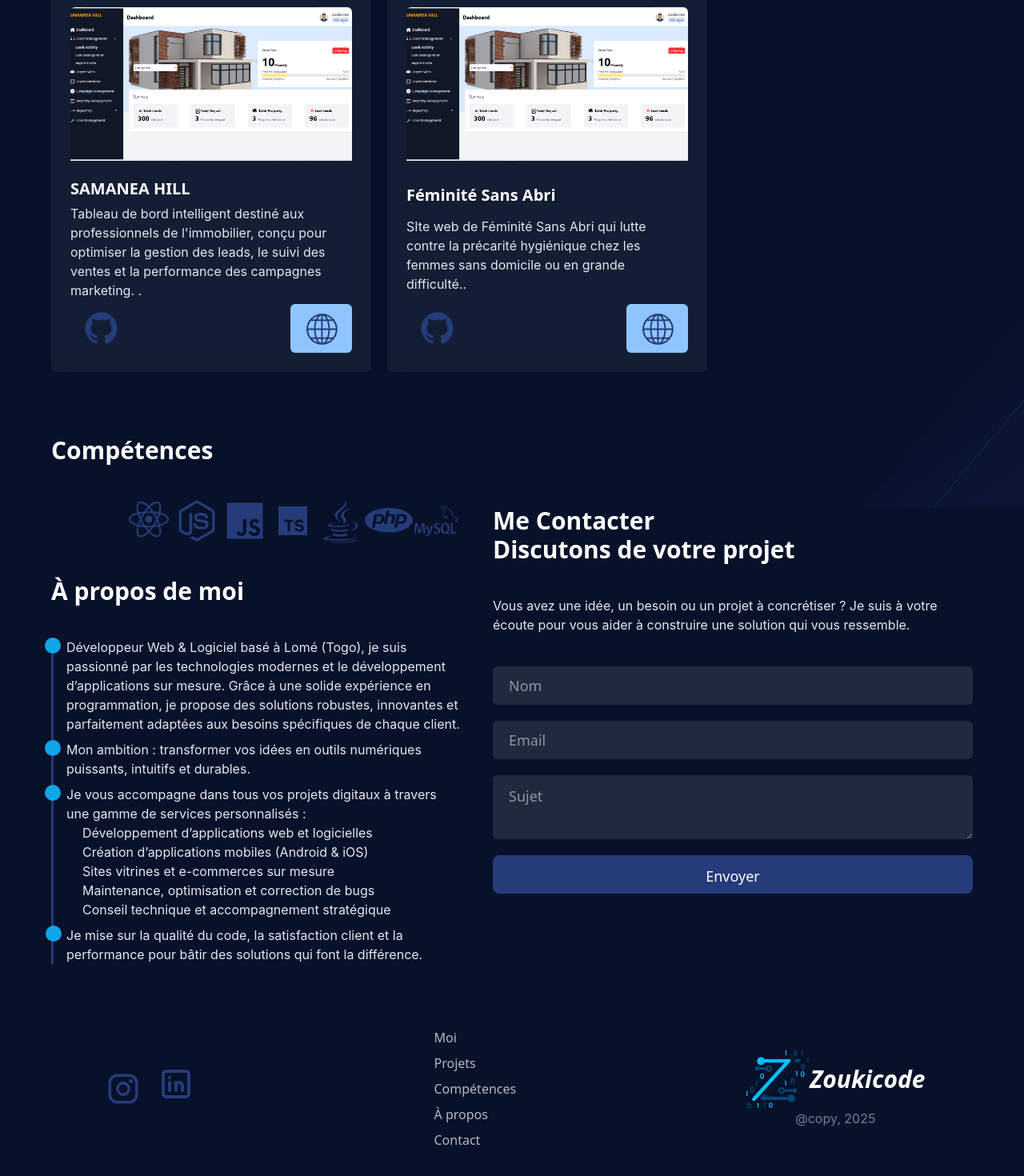
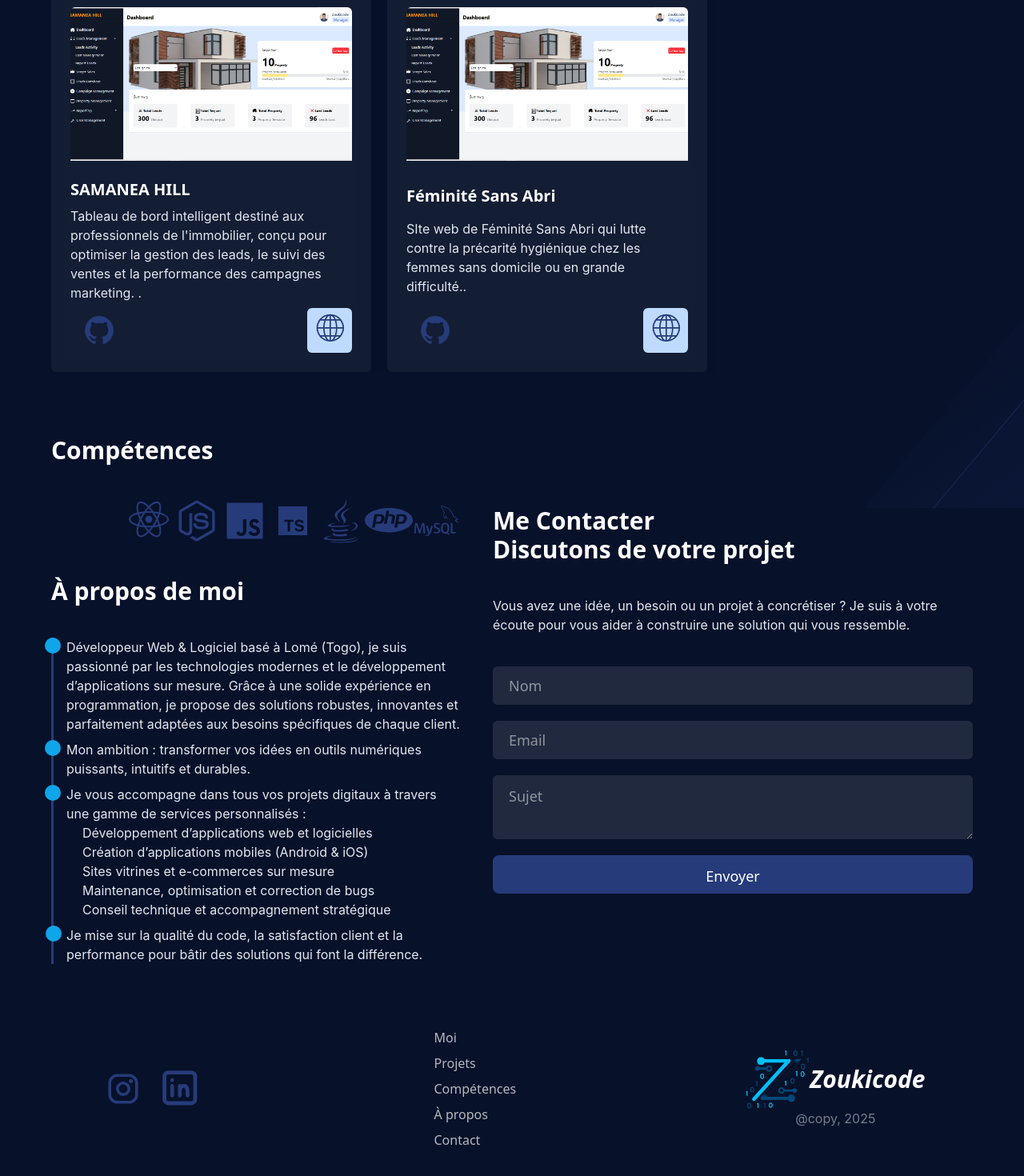
Before and after one commit to zoukicode/portfoilo, a React (Vite) app: page / in a window 1280 px wide. Shown: the part 949-2419 px from the top of the page at 80% size. Built offline with nearby package versions, Linux system fonts and the light colour scheme.

Commit message:
'apdate'

```diff
--- a/src/pages/Projets.jsx
+++ b/src/pages/Projets.jsx
@@ -74,21 +74,21 @@ export function Projets({ text, langue, setLangue }) {
                   {/* lien vers le gitup */}
                  <a
   className="px-4 py-2  rounded-md transition"
-  href={projet.lien}
+  href={projet.gitup}
   target="_blank"
 >
-  <svg viewBox="0 0 48 48" xmlns="http://www.w3.org/2000/svg" fill="#263b7a" width="45" height="45">
+  <svg viewBox="0 0 48 48" xmlns="http://www.w3.org/2000/svg" fill="#263b7a" width="40" height="40">
     <path d="M24,2.5A21.5,21.5,0,0,0,17.2,44.4c1.08.2,1.47-.46,1.47-1s0-1.86,0-3.65c-6,1.3-7.24-2.88-7.24-2.88A5.7,5.7,0,0,0,9,33.68c-1.95-1.33.15-1.31.15-1.31a4.52,4.52,0,0,1,3.29,2.22c1.92,3.29,5,2.34,6.26,1.79a4.61,4.61,0,0,1,1.37-2.88c-4.78-.54-9.8-2.38-9.8-10.62a8.29,8.29,0,0,1,2.22-5.77,7.68,7.68,0,0,1,.21-5.69s1.8-.58,5.91,2.2a20.46,20.46,0,0,1,10.76,0c4.11-2.78,5.91-2.2,5.91-2.2a7.74,7.74,0,0,1,.21,5.69,8.28,8.28,0,0,1,2.21,5.77c0,8.26-5,10.07-9.81,10.61a5.12,5.12,0,0,1,1.46,4c0,2.87,0,5.19,0,5.9s.39,1.24,1.48,1A21.5,21.5,0,0,0,24,2.5Z"/>
   </svg>
 </a>
 
 {/* lien vers le site */}
                 <a
-  className="px-4 py-2 rounded-md transition bg-blue-300"
-  href={projet.gitup}
+  className="px-2 py-1 rounded-md transition bg-blue-200"
+  href={projet.lien}
   target="_blank"
 >
-  <svg viewBox="0 0 24.00 24.00" width="45" height="45" xmlns="http://www.w3.org/2000/svg" fill="#263b7a" stroke="#263b7a" stroke-width="0.00024000000000000003"><g id="SVGRepo_bgCarrier" stroke-width="0"></g><g id="SVGRepo_tracerCarrier" stroke-linecap="round" stroke-linejoin="round"></g><g id="SVGRepo_iconCarrier"><path d="M20.501 6.028V6h-.02A10.28 10.28 0 0 0 4.519 6H4.5v.028a10.262 10.262 0 0 0 0 12.944V19h.02a10.28 10.28 0 0 0 15.962 0h.021v-.028a10.262 10.262 0 0 0 0-12.944zM13 6V3.272A4.533 4.533 0 0 1 15.54 6zm2.935 1a16.827 16.827 0 0 1 .853 5H13V7zM12 3.272V6H9.46A4.533 4.533 0 0 1 12 3.272zM12 7v5H8.212a16.827 16.827 0 0 1 .853-5zm-4.787 5H3.226a9.234 9.234 0 0 1 1.792-5h2.984a17.952 17.952 0 0 0-.79 5zm0 1a17.952 17.952 0 0 0 .789 5H5.018a9.234 9.234 0 0 1-1.792-5zm1 0H12v5H9.065a16.827 16.827 0 0 1-.853-5zM12 19v2.728A4.533 4.533 0 0 1 9.46 19zm1 2.728V19h2.54A4.533 4.533 0 0 1 13 21.728zM13 18v-5h3.788a16.827 16.827 0 0 1-.853 5zm4.787-5h3.987a9.234 9.234 0 0 1-1.792 5h-2.984a17.952 17.952 0 0 0 .79-5zm0-1a17.952 17.952 0 0 0-.789-5h2.984a9.234 9.234 0 0 1 1.792 5zm1.352-6h-2.501a8.524 8.524 0 0 0-1.441-2.398A9.306 9.306 0 0 1 19.139 6zM9.803 3.602A8.524 8.524 0 0 0 8.363 6H5.86a9.306 9.306 0 0 1 3.942-2.398zM5.861 19h2.501a8.524 8.524 0 0 0 1.441 2.398A9.306 9.306 0 0 1 5.861 19zm9.336 2.398A8.524 8.524 0 0 0 16.637 19h2.502a9.306 9.306 0 0 1-3.942 2.398z"></path><path fill="none" d="M0 0h24v24H0z"></path></g></svg>
+  <svg viewBox="0 0 24.00 24.00" width="40" height="40" xmlns="http://www.w3.org/2000/svg" fill="#263b7a" stroke="#263b7a" stroke-width="0.00024000000000000003"><g id="SVGRepo_bgCarrier" stroke-width="0"></g><g id="SVGRepo_tracerCarrier" stroke-linecap="round" stroke-linejoin="round"></g><g id="SVGRepo_iconCarrier"><path d="M20.501 6.028V6h-.02A10.28 10.28 0 0 0 4.519 6H4.5v.028a10.262 10.262 0 0 0 0 12.944V19h.02a10.28 10.28 0 0 0 15.962 0h.021v-.028a10.262 10.262 0 0 0 0-12.944zM13 6V3.272A4.533 4.533 0 0 1 15.54 6zm2.935 1a16.827 16.827 0 0 1 .853 5H13V7zM12 3.272V6H9.46A4.533 4.533 0 0 1 12 3.272zM12 7v5H8.212a16.827 16.827 0 0 1 .853-5zm-4.787 5H3.226a9.234 9.234 0 0 1 1.792-5h2.984a17.952 17.952 0 0 0-.79 5zm0 1a17.952 17.952 0 0 0 .789 5H5.018a9.234 9.234 0 0 1-1.792-5zm1 0H12v5H9.065a16.827 16.827 0 0 1-.853-5zM12 19v2.728A4.533 4.533 0 0 1 9.46 19zm1 2.728V19h2.54A4.533 4.533 0 0 1 13 21.728zM13 18v-5h3.788a16.827 16.827 0 0 1-.853 5zm4.787-5h3.987a9.234 9.234 0 0 1-1.792 5h-2.984a17.952 17.952 0 0 0 .79-5zm0-1a17.952 17.952 0 0 0-.789-5h2.984a9.234 9.234 0 0 1 1.792 5zm1.352-6h-2.501a8.524 8.524 0 0 0-1.441-2.398A9.306 9.306 0 0 1 19.139 6zM9.803 3.602A8.524 8.524 0 0 0 8.363 6H5.86a9.306 9.306 0 0 1 3.942-2.398zM5.861 19h2.501a8.524 8.524 0 0 0 1.441 2.398A9.306 9.306 0 0 1 5.861 19zm9.336 2.398A8.524 8.524 0 0 0 16.637 19h2.502a9.306 9.306 0 0 1-3.942 2.398z"></path><path fill="none" d="M0 0h24v24H0z"></path></g></svg>
 </a>
                 </div>
             </div>
--- a/src/pages/Social.jsx
+++ b/src/pages/Social.jsx
@@ -17,7 +17,7 @@ export function Social(){
             viewport={{amount:0.5}}
             whileInView={{ opacity: 1, y: 0}}
         transition={{ ease:"easeInOut", duration: 0.8 }} href="https://www.linkedin.com/in/marzouk-agrignan-05393029a/" target="_blank" rel="noopener noreferrer">
-            <svg viewBox="0 0 30 30" width="60" height="60" fill="none" xmlns="http://www.w3.org/2000/svg" stroke="#263b7a"><g id="SVGRepo_bgCarrier" stroke-width="0"></g><g id="SVGRepo_tracerCarrier" stroke-linecap="round" stroke-linejoin="round"></g><g id="SVGRepo_iconCarrier"> <path d="M8 16V11M12 16V14M12 11V14M16 16V14C16 12.5 15.5 11 14 11C12.5 11 12 12.5 12 14M7.99 8H8M6 20H18C19.1046 20 20 19.1046 20 18V6C20 4.89543 19.1046 4 18 4H6C4.89543 4 4 4.89543 4 6V18C4 19.1046 4.89543 20 6 20Z" stroke="#263b7a" stroke-width="2" stroke-linecap="round" stroke-linejoin="round"></path> </g></svg>
+            <svg viewBox="0 0 25 25" width="60" height="60" fill="none" xmlns="http://www.w3.org/2000/svg" stroke="#263b7a"><g id="SVGRepo_bgCarrier" stroke-width="0"></g><g id="SVGRepo_tracerCarrier" stroke-linecap="round" stroke-linejoin="round"></g><g id="SVGRepo_iconCarrier"> <path d="M8 16V11M12 16V14M12 11V14M16 16V14C16 12.5 15.5 11 14 11C12.5 11 12 12.5 12 14M7.99 8H8M6 20H18C19.1046 20 20 19.1046 20 18V6C20 4.89543 19.1046 4 18 4H6C4.89543 4 4 4.89543 4 6V18C4 19.1046 4.89543 20 6 20Z" stroke="#263b7a" stroke-width="2" stroke-linecap="round" stroke-linejoin="round"></path> </g></svg>
             </motion.a>
         </div>
     )
```
